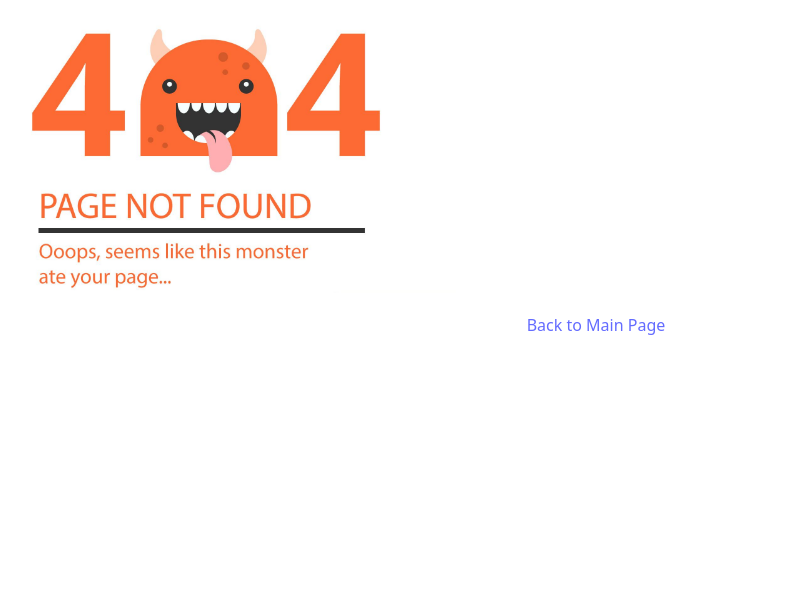
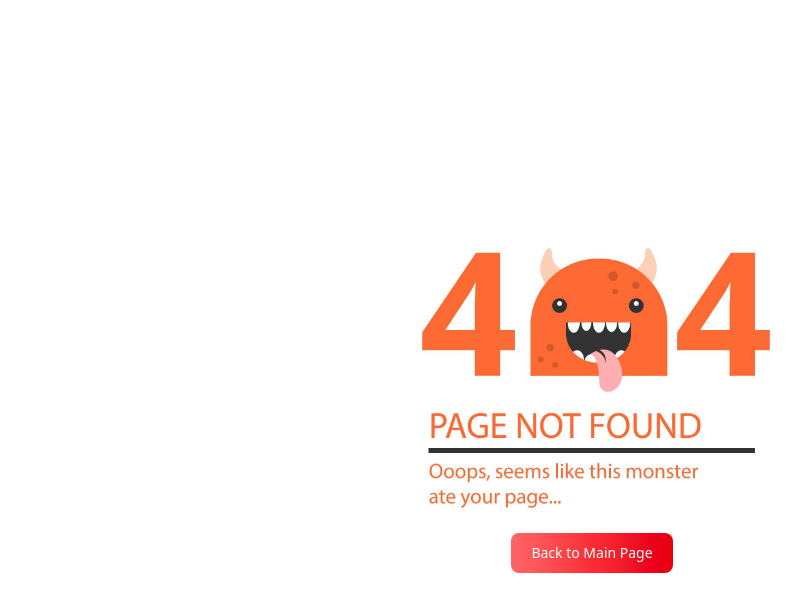
Before and after one commit to Zorro-amarillo/react-ts, a React (Vite) app in the folder rs-react-app/: page /404 in a window 1280 px wide. Shown: the top 612 px of the page, without its empty margins (44-846 px from the left). Built offline with nearby package versions, Linux system fonts and the light colour scheme.

Commit message:
feat: improve Page404 layout

```diff
--- /dev/null
+++ b/rs-react-app/src/app/components/BackToMainButton/BackToMainButton.tsx
@@ -0,0 +1,14 @@
+import { Link } from 'react-router-dom';
+
+const BackToMainButton = () => {
+  return (
+    <Link
+      to="/"
+      className="bg-gradient-to-r from-red-400 via-red-500 to-red-600 hover:bg-gradient-to-br focus:ring-4 focus:outline-none focus:ring-red-300 dark:focus:ring-red-800 font-medium rounded-lg text-sm px-5 py-2.5 text-center me-2 mb-2"
+    >
+      <span className="text-white">Back to Main Page</span>
+    </Link>
+  );
+};
+
+export default BackToMainButton;
--- a/rs-react-app/src/app/pages/AboutPage.tsx
+++ b/rs-react-app/src/app/pages/AboutPage.tsx
@@ -1,5 +1,5 @@
 import Footer from '../components/Footer/Footer';
-import { Link } from 'react-router-dom';
+import BackToMainButton from '../components/BackToMainButton/BackToMainButton';
 
 const AboutPage = () => {
   return (
@@ -31,12 +31,7 @@ const AboutPage = () => {
           </a>{' '}
           to master modern frontend development.
         </p>
-        <Link
-          to="/"
-          className="bg-gradient-to-r from-red-400 via-red-500 to-red-600 hover:bg-gradient-to-br focus:ring-4 focus:outline-none focus:ring-red-300 dark:focus:ring-red-800 font-medium rounded-lg text-sm px-5 py-2.5 text-center me-2 mb-2"
-        >
-          <span className="text-white">Back to Main Page</span>
-        </Link>
+        <BackToMainButton />
       </main>
       <Footer />
     </>
--- a/rs-react-app/src/app/pages/Page404.tsx
+++ b/rs-react-app/src/app/pages/Page404.tsx
@@ -1,12 +1,12 @@
 import page404 from '../../assets/page404.png';
-import { Link } from 'react-router-dom';
+import BackToMainButton from '../components/BackToMainButton/BackToMainButton';
 
 const Page404 = () => {
   return (
-    <>
-      <img src={page404} alt="" className="mb-5 max-w-[500px]" />
-      <Link to="/">Back to Main Page</Link>
-    </>
+    <main className="p-8 flex-grow flex-col flex items-center justify-center">
+      <img src={page404} alt="" className="mb-5 max-w-[500px] mx-auto" />
+      <BackToMainButton />
+    </main>
   );
 };
 
```
